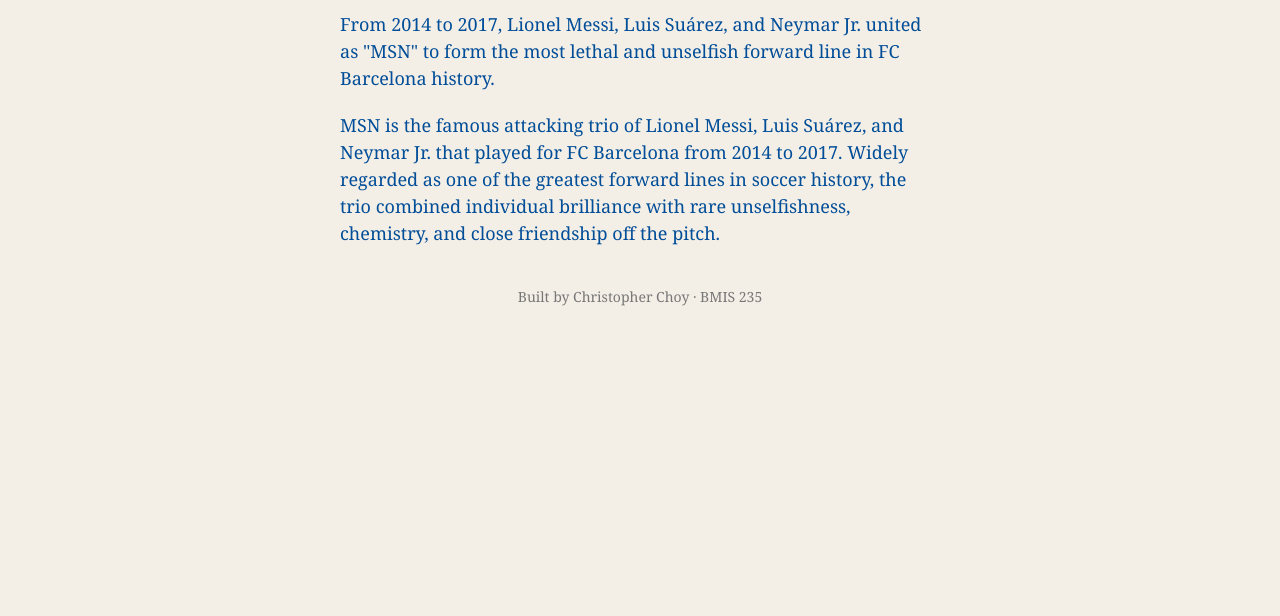
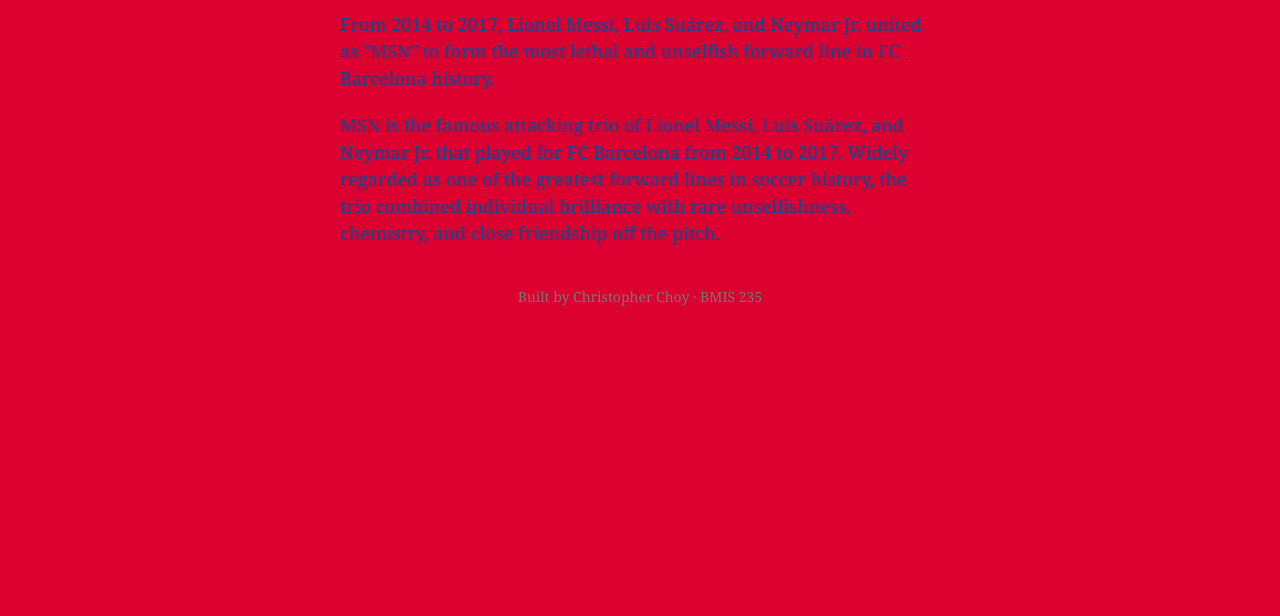
Before and after one commit to kulekia24-beep/bmis235-html-3, a plain HTML site: page index.html in a window 1280 px wide. Shown: the part 184-800 px from the top of the page. Drawn offline with Linux system fonts and the light colour scheme.

Commit message:
Update styles.css

```diff
--- a/styles.css
+++ b/styles.css
@@ -1,5 +1,5 @@
 /* =====================================================================
-   styles.css  ·  YOUR BRAND
+   styles.css  ·  MSN
    ---------------------------------------------------------------------
    This one file is your brand guide. Every page that links to it gets
    the same font, the same colors and the same spacing.
@@ -11,7 +11,7 @@
 
 body {
     font-family: Georgia, "Times New Roman", serif;
-    background-color: #f4efe6;
+    background-color: #DB0030;
     color: #004D98;
     margin: 0;
     padding: 0 20px 40px 20px;
```
